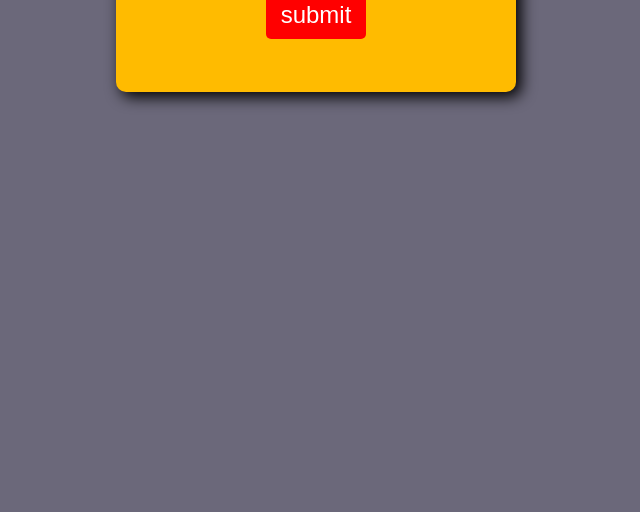
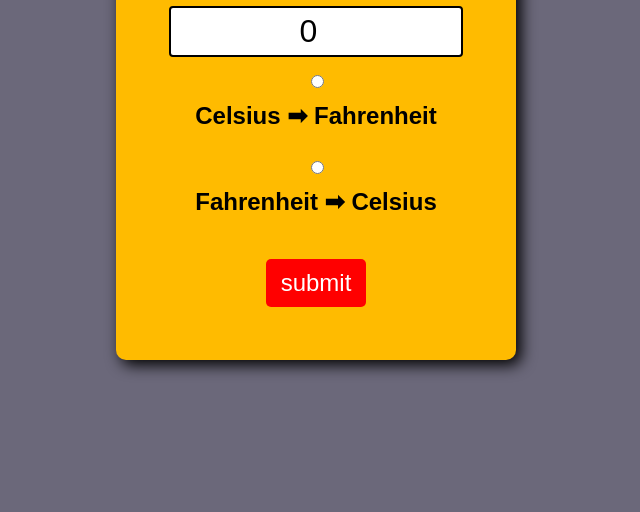
Before and after one commit to aryfye/Temperature-Conversion, a plain HTML site: page index.html in a window 1280 px wide. Shown: the part 288-800 px from the top of the page, without its empty margins (324-964 px from the left). Drawn offline with Linux system fonts and the light colour scheme.

Commit message:
Update style.css

```diff
--- a/style.css
+++ b/style.css
@@ -1,38 +1,44 @@
-body{
+body {
     font-family: Arial, Helvetica, sans-serif;
     background-color: rgb(107, 104, 122);
-    display: flex
+    display: flex;
+    justify-content: center;
+    align-items: center;
+    height: 100vh;
+    margin: 0;
 }
 
-h1{
+h1 {
     color: rgb(0, 162, 255);
 }
 
-form{
+form {
     background-color: rgb(255, 187, 0);
     text-align: center;
     max-width: 350px;
-    margin: auto;
     padding: 25px;
     border-radius: 10px;
     box-shadow: 5px 5px 15px black;
 }
 
-#textBox{
-    width: 50%;
+#textBox {
+    width: 80%;
     text-align: center;
     font-size: 2em;
     border: 2px solid hsl(0, 0%, 0%);
     border-radius: 4px;
     margin-bottom: 15px;
+    padding: 5px;
 }
 
-label{
+label {
     font-size: 1.5em;
     font-weight: bold;
+    display: block;
+    margin: 10px 0;
 }
 
-button{
+button {
     margin-top: 15px;
     background-color: hsl(0, 100%, 50%);
     font-size: 1.5em;
@@ -43,11 +49,12 @@ button{
     cursor: pointer;
 }
 
-button:hover{
-    background-color: hsl(0, 94%, 65%);;
+button:hover {
+    background-color: hsl(0, 94%, 65%);
 }
 
-#result{
+#result {
     font-size: 1.75em;
     font-weight: bold;
+    margin-top: 20px;
 }
```
